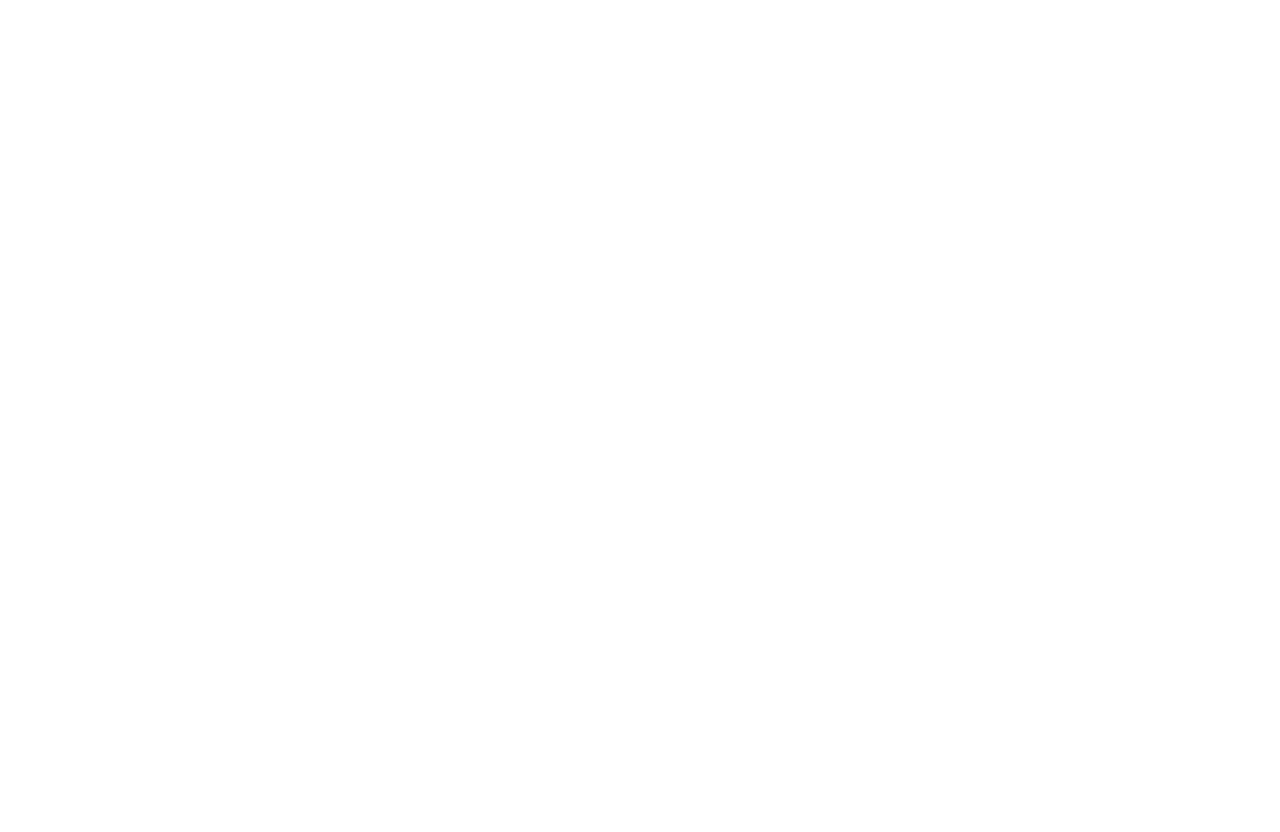
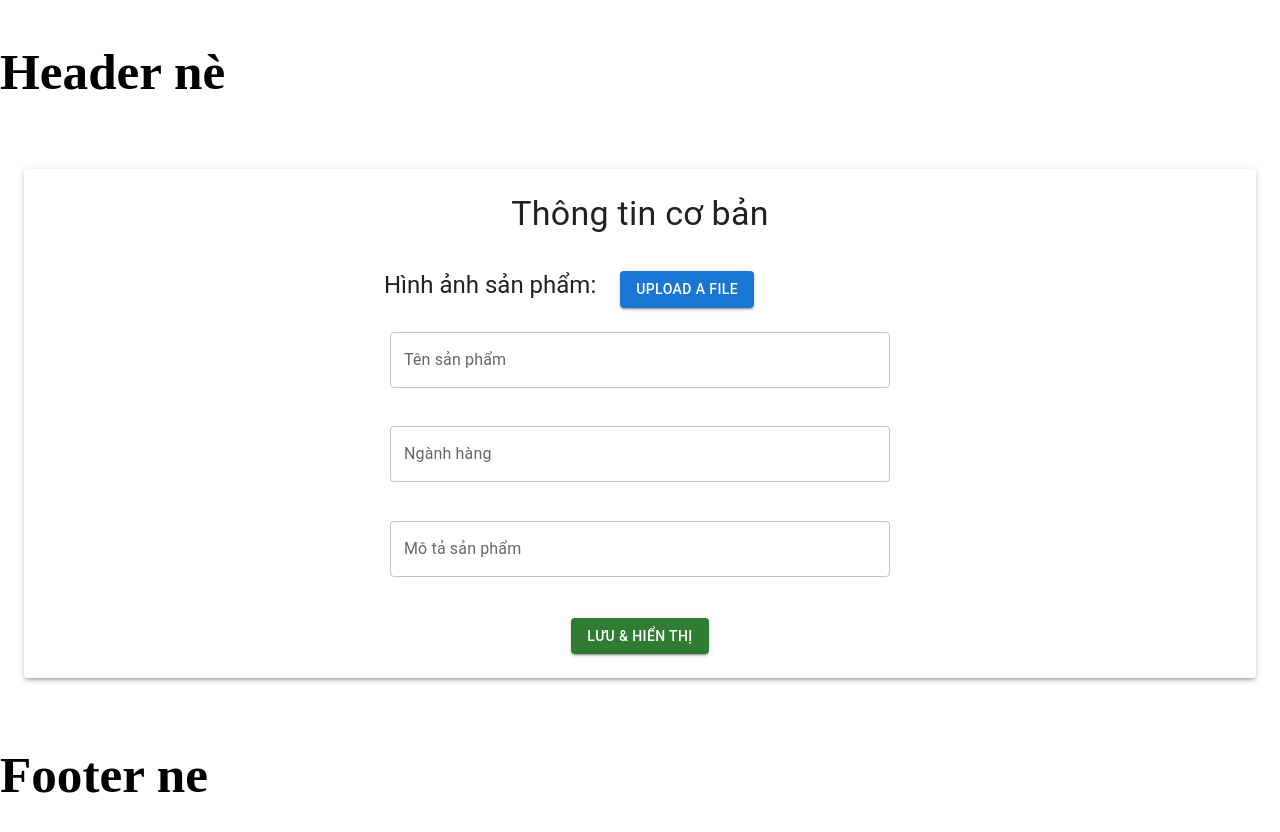
Before and after one commit to thientuquangtrung/birdtradingplatform, a React (Create React App) app in the folder client/: page /newproduct in a window 1280 px wide. Before the commit this address had no page. Shown: the top 832 px of the page. Before the commit the page ends 800 px from the top, so only its background shows below. Built offline with nearby package versions, Linux system fonts and the light colour scheme.

Commit message:
New Product Form

```diff
--- /dev/null
+++ b/client/src/pages/NewProduct/NewProduct.js
@@ -0,0 +1,50 @@
+import Paper from '@mui/material/Paper';
+import Box from '@mui/material/Box';
+import Typography from '@mui/material/Typography';
+import TextField from '@mui/material/TextField';
+import Button from '@mui/material/Button';
+
+function NewProduct() {
+    return (
+        <Box padding={3} textAlign={'center'}>
+            <Paper
+                elevation={3}
+                sx={{
+                    padding: 3,
+                }}
+            >
+                <Typography variant="h4" gutterBottom>
+                    Thông tin cơ bản
+                </Typography>
+                <Box sx={{width: 500, marginLeft: 42, display: 'flex', alignItems: 'center'}}>
+                <Typography variant="h5" gutterBottom>
+                    Hình ảnh sản phẩm:
+                </Typography>
+                <Button
+                        variant="contained"
+                        component="label"
+                        color="primary"
+                        sx={{
+                            margin: 3,
+                        }}
+                    >
+                        {' '}
+                        Upload a file
+                        <input type="file" hidden />
+                    </Button>
+                </Box>
+                <TextField id="outlined-basic" label="Tên sản phẩm" variant="outlined" sx={{ width: 500 }} /> <br />{' '}
+                <br />
+                <TextField id="outlined-basic" label="Ngành hàng" variant="outlined" sx={{ width: 500 }} /> <br />{' '}
+                <br />
+                <TextField id="outlined-basic" label="Mô tả sản phẩm" variant="outlined" sx={{ width: 500 }} />
+                <br /> <br />
+                <Button variant="contained" color="success" marginRight={0}>
+                    Lưu & Hiển thị
+                </Button>
+            </Paper>
+        </Box>
+    );
+}
+
+export default NewProduct;
--- a/client/src/routes/index.js
+++ b/client/src/routes/index.js
@@ -4,10 +4,12 @@ import SellerLayout from '../layouts/SellerLayout/SellerLayout';
 
 // Pages
 import Home from '../pages/Home/Home';
+import NewProduct from '../pages/NewProduct/NewProduct';
 
 // Public routes
 const publicRoutes = [
-    { path: '/', component: Home, layout: SellerLayout },
+    { path: '/', component: Home, layout: DefaultLayout },
+    { path: '/newproduct', component: NewProduct, layout: DefaultLayout }
 ];
 
 const privateRoutes = [];
```
Also changed, not shown: 2 other files (tests, documents, lock files or other folders).
